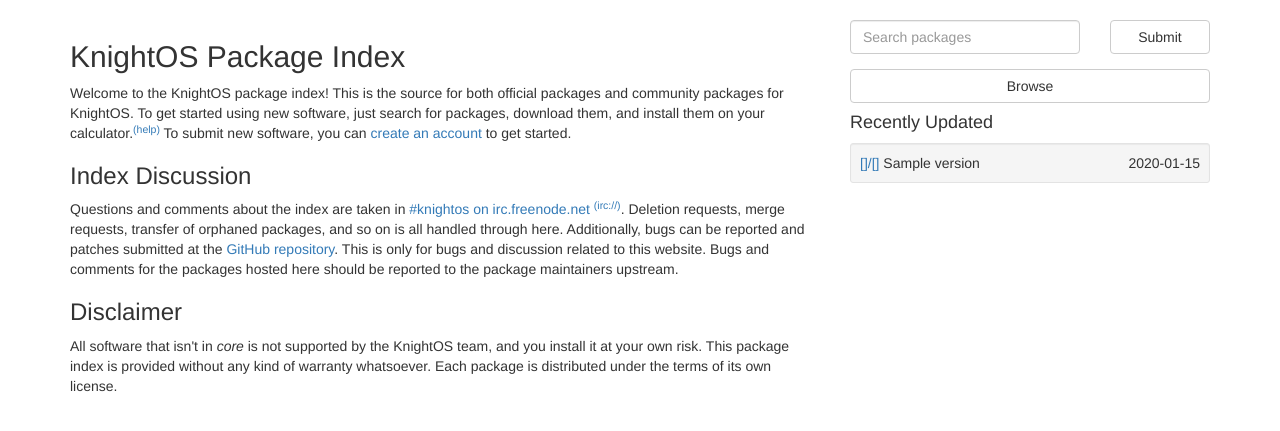
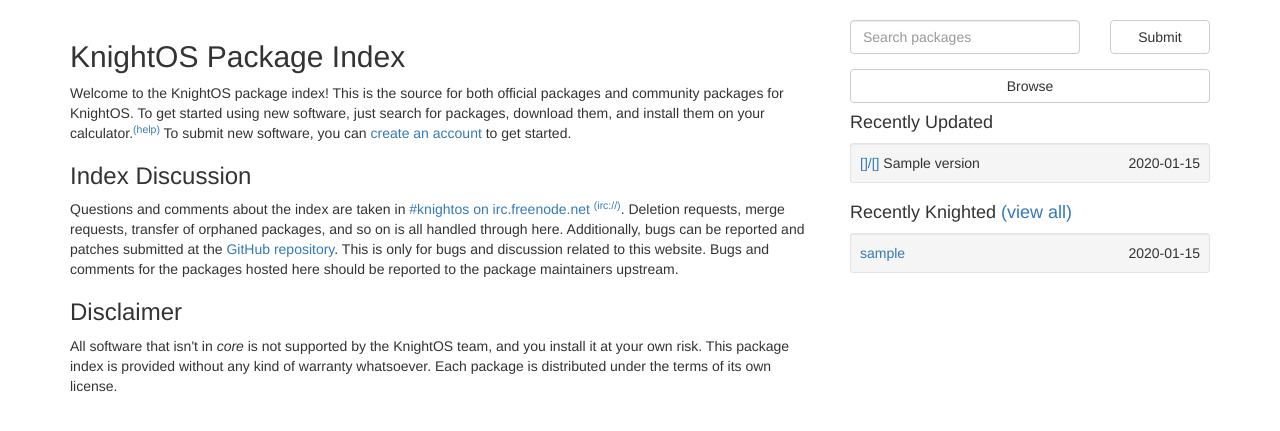
Before and after one commit to KnightOS/packages.knightos.org, a Python web app: template templates/index.html in a window 1280 px wide. Shown: the part 52-483 px from the top of the page. Run offline with Jinja, Linux system fonts and the light colour scheme; the template is opened without the code that fills it: most values are stand-ins (such as "Sample title", 1, 10 or a date in 2020); style sheets or scripts are compiled from the project's sources; some libraries are stand-ins or nearby versions.

Commit message:
Added Recently Knighted to home page and users page is sorted by join date

```diff
--- a/packages/blueprints/html.py
+++ b/packages/blueprints/html.py
@@ -24,8 +24,9 @@ html = Blueprint('html', __name__, template_folder='../../templates')
 @html.route("/")
 def index():
     recent = Package.query.filter(Package.approved == True).order_by(desc(Package.updated)).limit(10).all()
+    recent_users = User.query.filter(User.confirmation == None).order_by(desc(User.created)).limit(10).all()
     queue = Package.query.filter(Package.approved == False).order_by(desc(Package.updated)).all()
-    return render_template("index.html", recent=recent, queue=queue)
+    return render_template("index.html", recent=recent, recent_users=recent_users, queue=queue)
 
 @html.route("/register", methods=['GET', 'POST'])
 def register():
@@ -181,7 +182,7 @@ def users():
 
     total = math.ceil(results.count() / PAGE_SIZE)
     pageCount = total
-    results = results.all()[page * PAGE_SIZE:(page + 1) * PAGE_SIZE]
+    results = results.order_by(desc(User.created)).all()[page * PAGE_SIZE:(page + 1) * PAGE_SIZE]
     return render_template("users.html", results=results, terms=terms, pageCount=pageCount)
 
 @html.route("/user/<username>")
--- a/templates/index.html
+++ b/templates/index.html
@@ -49,6 +49,22 @@
                 </tbody>
             </table>
         </div>
+        <h4>Recently Knighted <a href="/users">(view all)</a></h4>
+        <div class="well well-sm">
+            <table style="width: 100%">
+                <tbody>
+                    {% for u in recent_users %}
+                    <tr>
+                        <td><a href="/user/{{ u.username }}">{{ u.username }}</a></td>
+                        <td style="text-align: right">{{ u.created.strftime("%G-%m-%d") }}</td>
+                    </tr>
+                    {% endfor %}
+                    {% if len(recent_users) == 0 %}
+                    <p><em>(none)</em></p>
+                    {% endif %}
+                </tbody>
+            </table>
+        </div>
         {% if user and user.admin %}
         <h4>Approval Queue</h4>
         <div class="well well-sm">
--- a/templates/users.html
+++ b/templates/users.html
@@ -26,7 +26,7 @@
             <th>User</th>
             <th>Date Knighted</th>
             {% if current_user and current_user.admin %}
-            <th>Confirmed</th>
+            <th>Confirmation Status</th>
             {% endif %}
         </tr>
         {% for result in results %}
```
